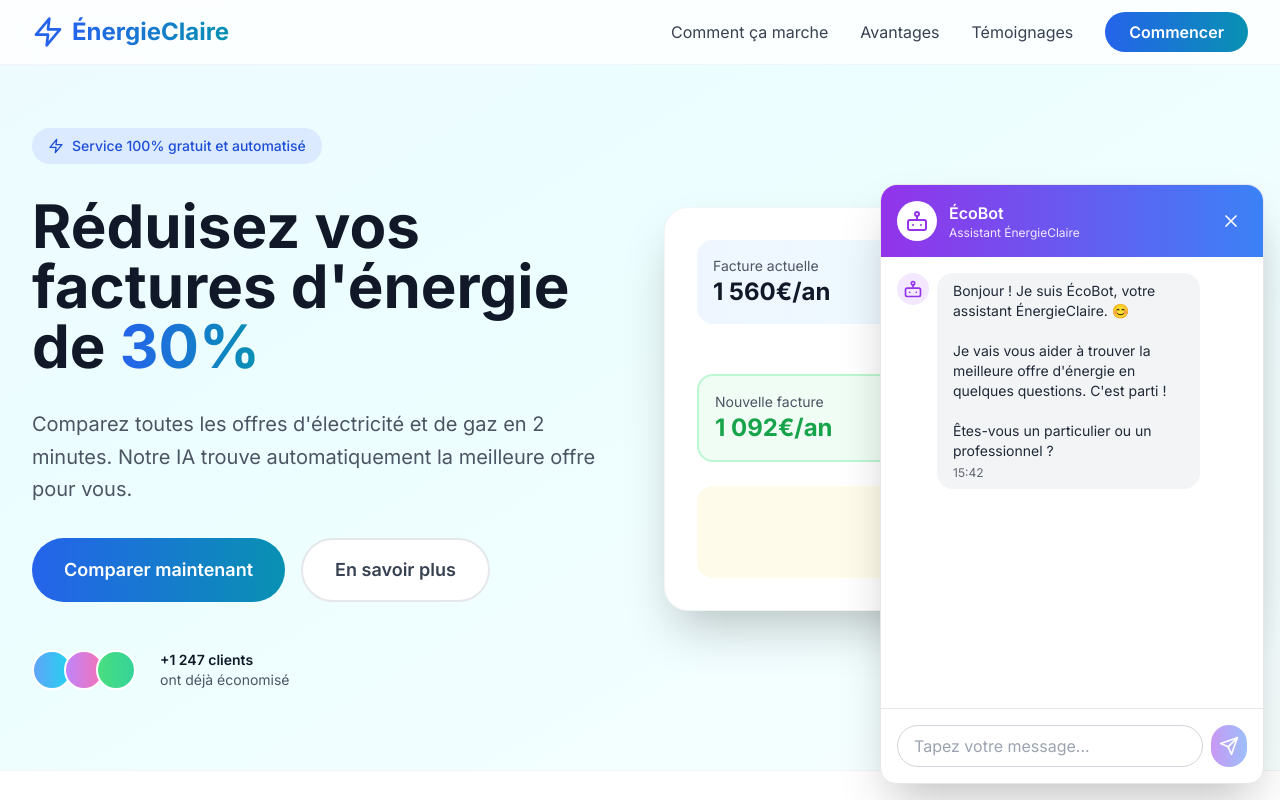
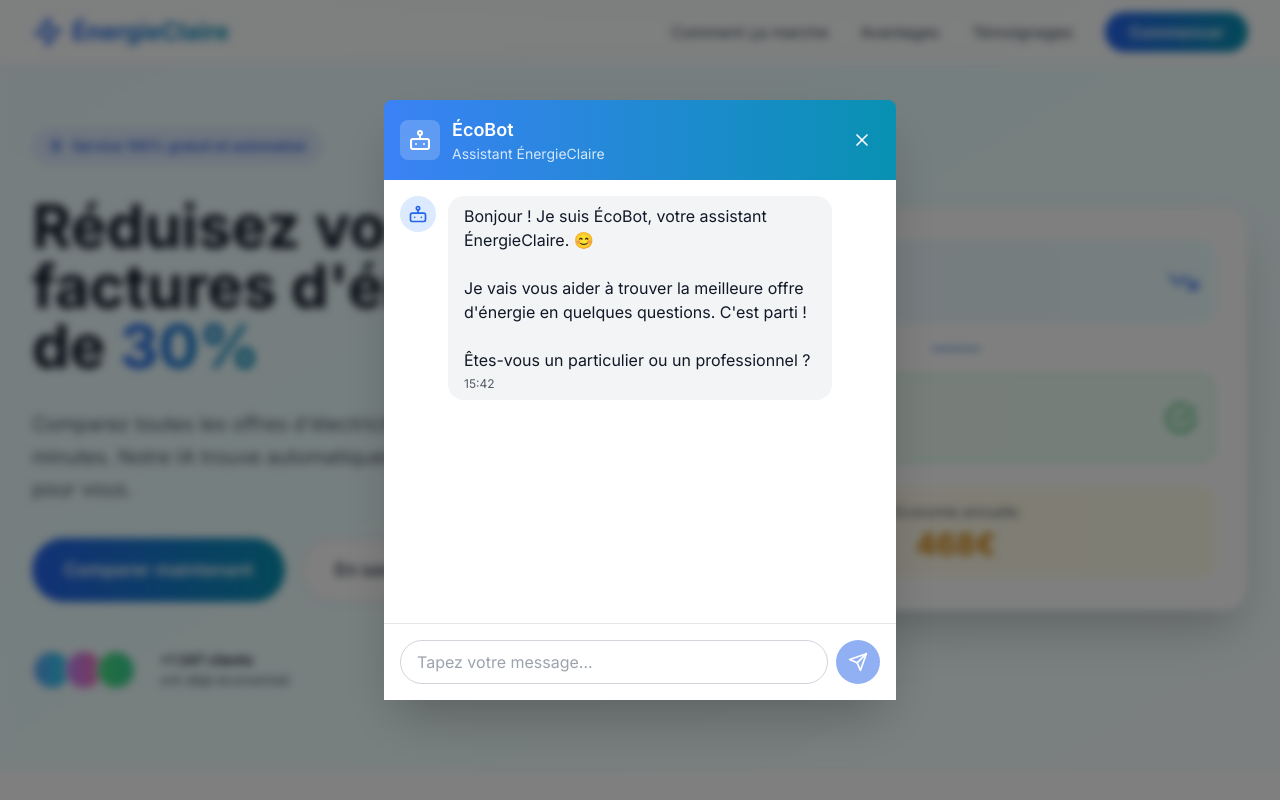
Before and after one commit to nashbridges-pixel/energieclaire, a Next.js app: page / in a window 1280 px wide. Both pictures are taken after a click on the button "Commencer". Shown: the top 800 px of the page. Built offline with nearby package versions, Linux system fonts and the light colour scheme.

Commit message:
Update Chatbot.tsx
Retrait "qualification terminée" displayed by bot at end of conversation

```diff
--- a/components/Chatbot.tsx
+++ b/components/Chatbot.tsx
@@ -1,4 +1,4 @@
-// Force rebuild v5 - Fixed [QUALIFICATION_TERMINEE] display
+// Force rebuild v4 - Fixed marker display
 'use client'
 
 import { useState, useRef, useEffect } from 'react'
@@ -27,7 +27,7 @@
   const [leadCaptured, setLeadCaptured] = useState(false)
   const messagesEndRef = useRef<HTMLDivElement>(null)
 
-  // URLs des deux webhooks - ARCHITECTURE OPTIMISÉE
+  // URLs des deux webhooks - OPTIMIZED ARCHITECTURE
   const WEBHOOK_CHAT = 'https://n8n-buih.sliplane.app/webhook/chat-response'
   const WEBHOOK_LEAD = 'https://n8n-buih.sliplane.app/webhook/lead-capture'
 
@@ -55,73 +55,71 @@
     setIsLoading(true)
 
     try {
-      // Construire l'historique pour DeepSeek
+      // Construire l'historique des messages pour DeepSeek
       const conversationHistory = newMessages.map(msg => ({
         role: msg.sender === 'user' ? 'user' : 'assistant',
         content: msg.text
       }))
 
-      // APPEL WEBHOOK 1 : Chatbot Response (à chaque message)
-      const chatResponse = await fetch(WEBHOOK_CHAT, {
+      // Appel Workflow 1 : Génération de la réponse du bot
+      const response = await fetch(WEBHOOK_CHAT, {
         method: 'POST',
-        headers: { 'Content-Type': 'application/json' },
+        headers: {
+          'Content-Type': 'application/json',
+        },
         body: JSON.stringify({
           messages: conversationHistory
         }),
       })
 
-      if (!chatResponse.ok) {
+      if (!response.ok) {
         throw new Error('Erreur réseau')
       }
 
-      const chatData = await chatResponse.json()
-      let botMessageText = chatData.response || chatData.message || 'Désolé, une erreur est survenue.'
+      const data = await response.json()
 
-      // CRITIQUE : Détecter ET nettoyer le marqueur AVANT affichage
-      const hasQualificationMarker = botMessageText.includes('[QUALIFICATION_TERMINEE]')
+      // Vérifier si qualification terminée
+      const isQualificationComplete = data.response.includes('[QUALIFICATION_TERMINEE]')
 
-      if (hasQualificationMarker) {
-        // Nettoyer le marqueur pour l'affichage utilisateur
-        botMessageText = botMessageText.replace('[QUALIFICATION_TERMINEE]', '').trim()
+      // NETTOYER le marqueur AVANT de créer le message
+      const cleanedResponse = data.response.replace('[QUALIFICATION_TERMINEE]', '').trim()
 
-        // Appeler webhook Lead Capture UNE SEULE FOIS
-        if (!leadCaptured) {
-          setLeadCaptured(true)
-
-          // APPEL WEBHOOK 2 : Lead Capture (une seule fois)
-          fetch(WEBHOOK_LEAD, {
-            method: 'POST',
-            headers: { 'Content-Type': 'application/json' },
-            body: JSON.stringify({
-              messages: conversationHistory
-            }),
-          }).catch(error => {
-            console.error('Erreur Lead Capture:', error)
-          })
-        }
-      }
-
-      // Ajouter le message bot NETTOYÉ
       const botMessage: Message = {
         id: (Date.now() + 1).toString(),
-        text: botMessageText,
+        text: cleanedResponse,  // ← Message nettoyé
         sender: 'bot',
         timestamp: new Date(),
       }
 
-      setMessages(prev => [...prev, botMessage])
+      setMessages([...newMessages, botMessage])
+
+      // Si qualification terminée ET pas encore capturé, appeler Workflow 2
+      if (isQualificationComplete && !leadCaptured) {
+        setLeadCaptured(true)
+
+        // Appel Workflow 2 : Extraction et sauvegarde (en arrière-plan)
+        fetch(WEBHOOK_LEAD, {
+          method: 'POST',
+          headers: {
+            'Content-Type': 'application/json',
+          },
+          body: JSON.stringify({
+            messages: [...conversationHistory, { role: 'assistant', content: data.response }]
+          }),
+        }).catch(error => {
+          console.error('Erreur capture lead:', error)
+        })
+      }
 
     } catch (error) {
-      console.error('Erreur:', error)
-
+      console.error('Erreur chatbot:', error)
       const errorMessage: Message = {
         id: (Date.now() + 1).toString(),
-        text: 'Désolé, une erreur est survenue. Pouvez-vous réessayer ?',
+        text: "Désolé, une erreur s'est produite. Veuillez réessayer.",
         sender: 'bot',
         timestamp: new Date(),
       }
-
-      setMessages(prev => [...prev, errorMessage])
+      setMessages([...newMessages, errorMessage])
     } finally {
       setIsLoading(false)
     }
@@ -135,72 +133,74 @@
   }
 
   return (
-    <div className="fixed bottom-4 right-4 w-96 h-[600px] bg-white rounded-2xl shadow-2xl flex flex-col z-50 border border-gray-200">
+    <div className="fixed inset-0 z-50 flex items-center justify-center bg-black/50 backdrop-blur-sm p-4">
+      <div className="bg-gradient-to-r from-blue-500 to-cyan-600 rounded-lg shadow-2xl w-full max-w-lg flex flex-col h-[600px]">
         {/* Header */}
-      <div className="bg-gradient-to-r from-purple-600 to-blue-500 p-4 rounded-t-2xl flex items-center justify-between">
+        <div className="flex items-center justify-between p-4 text-white">
           <div className="flex items-center gap-3">
-          <div className="w-10 h-10 bg-white rounded-full flex items-center justify-center">
-            <Bot className="w-6 h-6 text-purple-600" />
+            <div className="bg-white/20 backdrop-blur-sm p-2 rounded-lg">
+              <Bot className="w-6 h-6" />
             </div>
             <div>
-            <h3 className="text-white font-semibold">ÉcoBot</h3>
-            <p className="text-purple-100 text-xs">Assistant ÉnergieClaire</p>
+              <h3 className="font-semibold text-lg">ÉcoBot</h3>
+              <p className="text-sm text-white/80">Assistant ÉnergieClaire</p>
             </div>
           </div>
           <button
             onClick={onClose}
-          className="text-white hover:bg-white/20 rounded-full p-1.5 transition-colors"
+            className="hover:bg-white/20 p-2 rounded-lg transition-colors"
+            aria-label="Fermer le chat"
           >
             <X className="w-5 h-5" />
           </button>
         </div>
 
         {/* Messages */}
-      <div className="flex-1 overflow-y-auto p-4 space-y-4">
+        <div className="flex-1 overflow-y-auto p-4 space-y-4 bg-white">
           {messages.map((message) => (
             <div
               key={message.id}
-            className={`flex gap-2 ${
+              className={`flex gap-3 ${
                 message.sender === 'user' ? 'justify-end' : 'justify-start'
               }`}
             >
               {message.sender === 'bot' && (
-              <div className="w-8 h-8 bg-purple-100 rounded-full flex items-center justify-center flex-shrink-0">
-                <Bot className="w-5 h-5 text-purple-600" />
+                <div className="bg-blue-100 p-2 rounded-full h-fit">
+                  <Bot className="w-5 h-5 text-blue-600" />
                 </div>
               )}
               <div
-              className={`max-w-[75%] rounded-2xl px-4 py-2 ${
+                className={`max-w-[80%] rounded-2xl px-4 py-2 ${
                   message.sender === 'user'
-                  ? 'bg-gradient-to-r from-purple-600 to-blue-500 text-white'
-                  : 'bg-gray-100 text-gray-800'
+                    ? 'bg-blue-600 text-white'
+                    : 'bg-gray-100 text-gray-900'
                 }`}
               >
-              <p className="text-sm whitespace-pre-wrap">{message.text}</p>
-              <p className="text-xs mt-1 opacity-70">
+                <p className="whitespace-pre-wrap">{message.text}</p>
+                <span className="text-xs opacity-70 mt-1 block">
                   {message.timestamp.toLocaleTimeString('fr-FR', {
                     hour: '2-digit',
                     minute: '2-digit',
                   })}
-              </p>
+                </span>
               </div>
               {message.sender === 'user' && (
-              <div className="w-8 h-8 bg-blue-100 rounded-full flex items-center justify-center flex-shrink-0">
-                <User className="w-5 h-5 text-blue-600" />
+                <div className="bg-blue-600 p-2 rounded-full h-fit">
+                  <User className="w-5 h-5 text-white" />
                 </div>
               )}
             </div>
           ))}
           {isLoading && (
-          <div className="flex gap-2 justify-start">
-            <div className="w-8 h-8 bg-purple-100 rounded-full flex items-center justify-center">
-              <Bot className="w-5 h-5 text-purple-600" />
+            <div className="flex gap-3 justify-start">
+              <div className="bg-blue-100 p-2 rounded-full h-fit">
+                <Bot className="w-5 h-5 text-blue-600" />
               </div>
               <div className="bg-gray-100 rounded-2xl px-4 py-2">
                 <div className="flex gap-1">
-                <div className="w-2 h-2 bg-gray-400 rounded-full animate-bounce" />
-                <div className="w-2 h-2 bg-gray-400 rounded-full animate-bounce [animation-delay:0.2s]" />
-                <div className="w-2 h-2 bg-gray-400 rounded-full animate-bounce [animation-delay:0.4s]" />
+                  <div className="w-2 h-2 bg-gray-400 rounded-full animate-bounce" style={{ animationDelay: '0ms' }}></div>
+                  <div className="w-2 h-2 bg-gray-400 rounded-full animate-bounce" style={{ animationDelay: '150ms' }}></div>
+                  <div className="w-2 h-2 bg-gray-400 rounded-full animate-bounce" style={{ animationDelay: '300ms' }}></div>
                 </div>
               </div>
             </div>
@@ -209,7 +209,7 @@
         </div>
 
         {/* Input */}
-      <div className="p-4 border-t border-gray-200">
+        <div className="p-4 bg-white border-t">
           <div className="flex gap-2">
             <input
               type="text"
@@ -217,18 +217,20 @@
               onChange={(e) => setInputValue(e.target.value)}
               onKeyPress={handleKeyPress}
               placeholder="Tapez votre message..."
-            className="flex-1 px-4 py-2 border border-gray-300 rounded-full focus:outline-none focus:ring-2 focus:ring-purple-500 focus:border-transparent"
+              className="flex-1 px-4 py-2 border border-gray-300 rounded-full focus:outline-none focus:ring-2 focus:ring-blue-500"
               disabled={isLoading}
             />
             <button
               onClick={sendMessage}
               disabled={isLoading || !inputValue.trim()}
-            className="bg-gradient-to-r from-purple-600 to-blue-500 text-white p-2 rounded-full hover:shadow-lg transition-all disabled:opacity-50 disabled:cursor-not-allowed"
+              className="bg-blue-600 text-white p-3 rounded-full hover:bg-blue-700 transition-colors disabled:opacity-50 disabled:cursor-not-allowed"
+              aria-label="Envoyer le message"
             >
               <Send className="w-5 h-5" />
             </button>
           </div>
         </div>
       </div>
+    </div>
   )
 }
```
Lines whose indentation alone changed are shown as unchanged.
